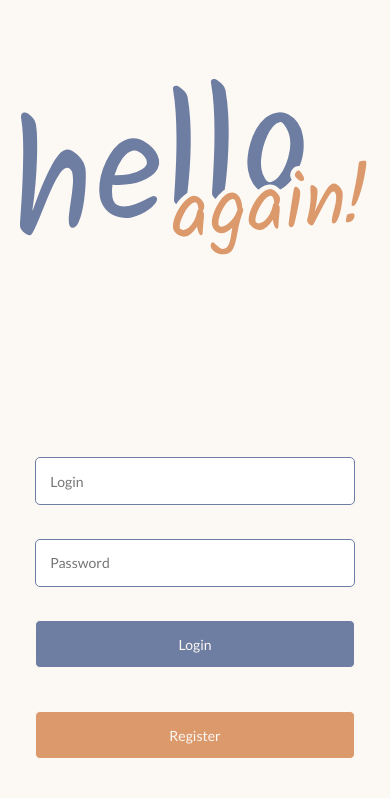
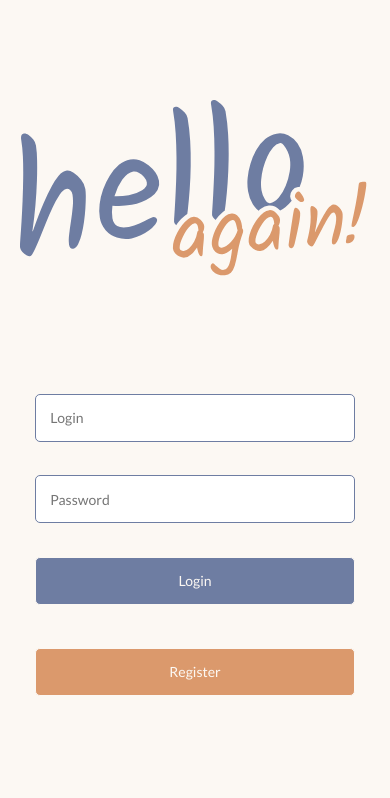
Before and after one commit to SebastianJedrak/GymBuddy, a website built with Parcel: page index.html in a window 390 px wide. Built offline with nearby package versions, Linux system fonts and the light colour scheme; some packages are replaced by stand-ins of ours; no server answers.

Commit message:
improve responsiveness for loginView

```diff
--- a/js/views/loginView.js
+++ b/js/views/loginView.js
@@ -6,7 +6,9 @@ class LoginView extends View {
   _navigator = false;
   _headerConfig = [false, false, false, false];
   _HTML() {
-    return ` <div class="svg-helloagain"></div>
+    return `
+    <div class="svg-login-register-container">
+    <div class="svg-helloagain"></div>
     <div class="login-register-container">
     <p class="error-login-text hidden">Login and/or password are incorrect. Please try again.</p>
       <form action="" method="GET" class="form-login">
@@ -27,9 +29,9 @@ class LoginView extends View {
         />
         <button class="btn btn-100 btn-navy login-submit-btn">Login</button>
       </form>
-      <span class="login-or"><b>or</b></span>
+      <p class="login-or"><b>or</b></p>
       <button class="btn btn-100 btn-orange">Register</button>
-    </div>`;
+    </div> </div>`;
   }
   submitAction(handler) {
     document
--- a/style.css
+++ b/style.css
@@ -814,6 +814,10 @@ h4 {
 
 /*! Login VIEW */
 
+.svg-login-register-container {
+  margin-bottom: 5vh;
+}
+
 .login-register-container * {
   margin: 0;
 }
```
